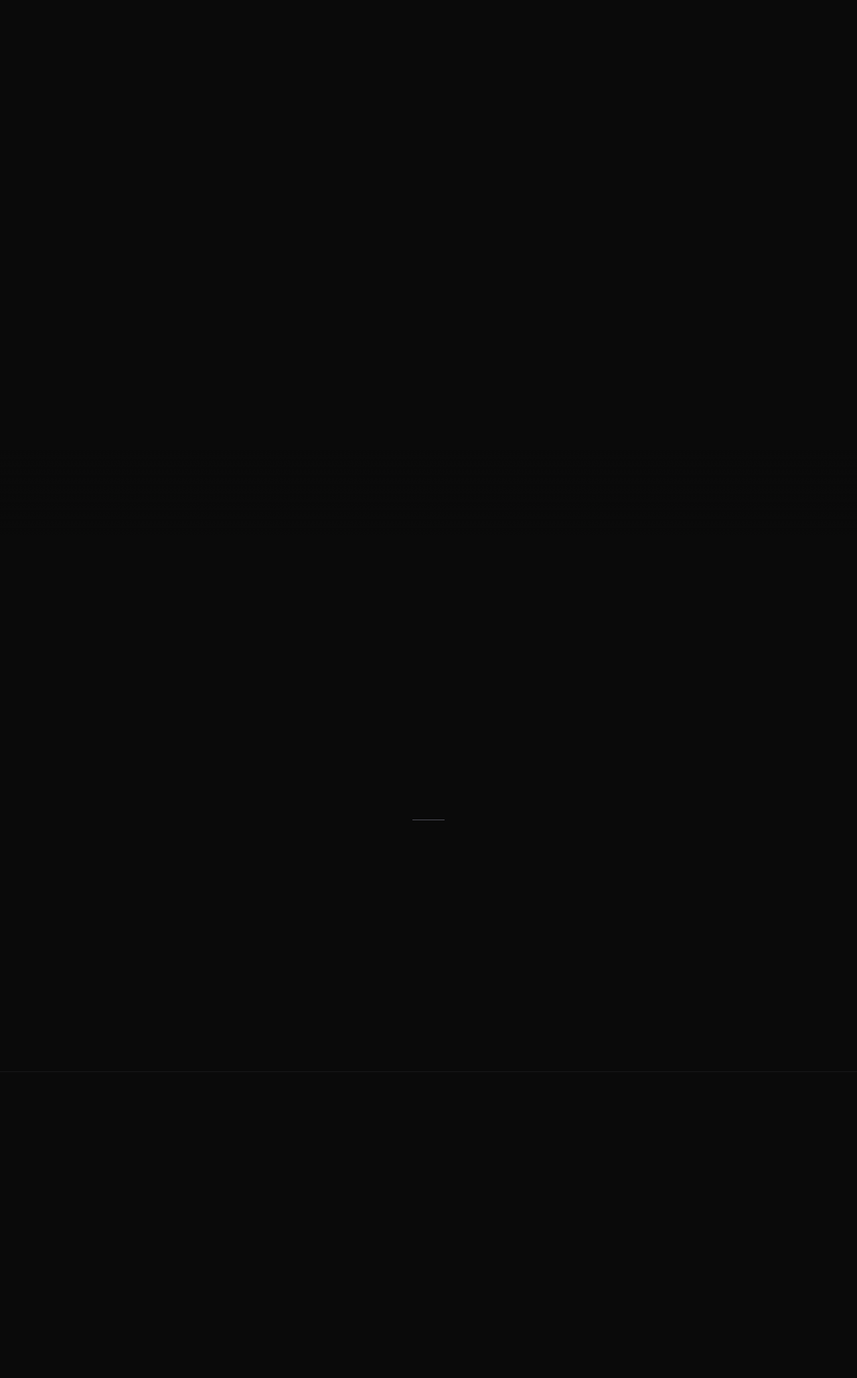
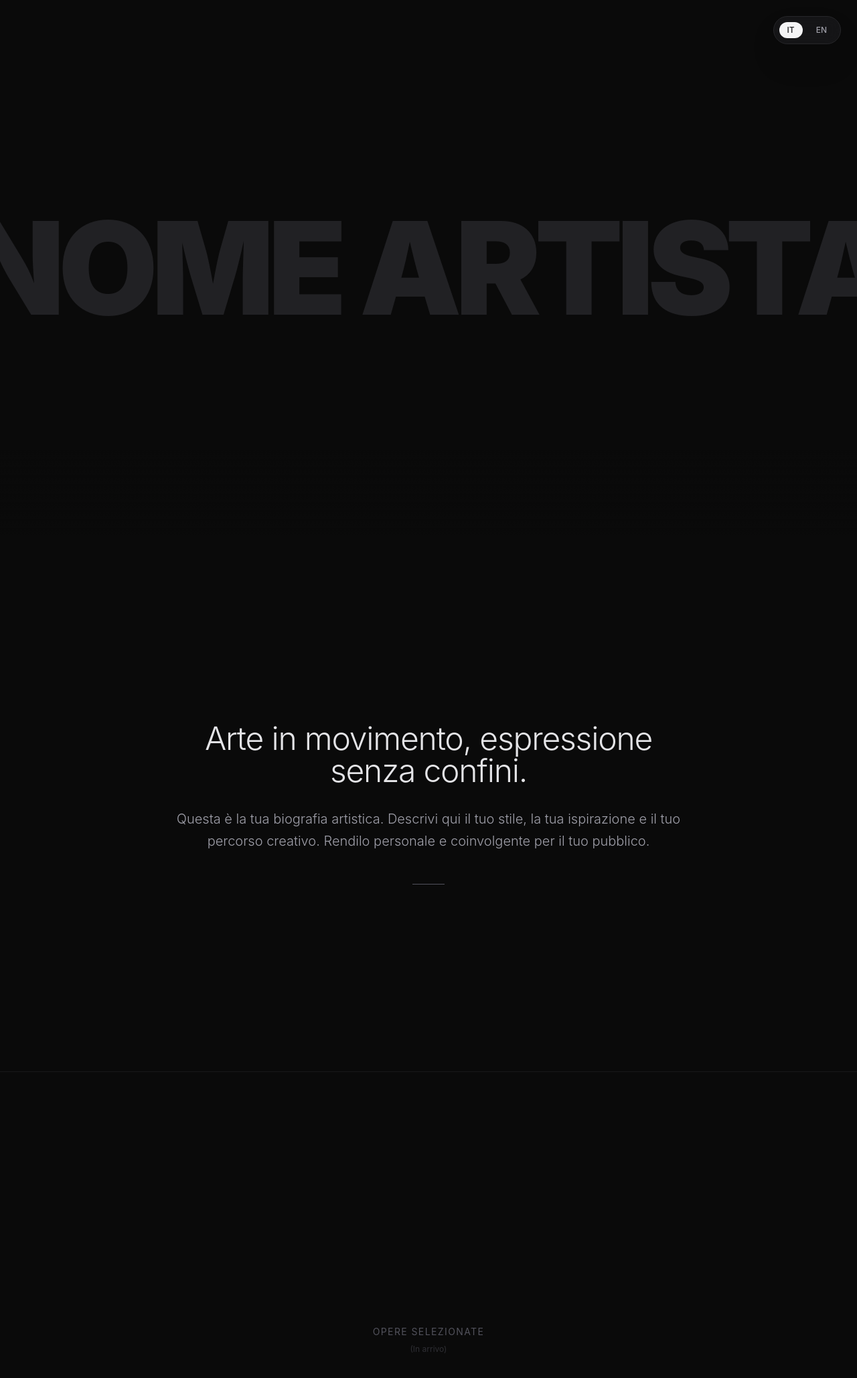
Before and after one commit to Francesco-Miranda/ArtFolio, a Vue app: page / in a window 1280 px wide. Shown: the top 2058 px of the page at 67% size. Built offline with nearby package versions, Linux system fonts and the light colour scheme; the HTML template or start-up script is replaced by a standard one.

Commit message:
feat: add i18n support with vue-i18n

```diff
--- a/package.json
+++ b/package.json
@@ -11,7 +11,8 @@
   "dependencies": {
     "@tailwindcss/vite": "^4.2.4",
     "tailwindcss": "^4.2.4",
-    "vue": "^3.5.32"
+    "vue": "^3.5.32",
+    "vue-i18n": "^11.4.0"
   },
   "devDependencies": {
     "@types/node": "^25.6.0",
--- a/src/App.vue
+++ b/src/App.vue
@@ -1,17 +1,22 @@
 <script setup lang="ts">
 import HeroSection from '@/components/HeroSection.vue'
 import AboutSection from '@/components/AboutSection.vue'
+import LanguageSwitcher from '@/components/debug/LanguageSwitcher.vue'
 </script>
 
 <template>
   <main class="min-h-screen bg-[#0a0a0a] font-sans selection:bg-zinc-700 selection:text-white">
+    <!-- Debug UI -->
+    <LanguageSwitcher />
+
     <HeroSection />
     <AboutSection />
 
     <!-- Works section -->
     <section class="w-full min-h-screen bg-[#0a0a0a] flex items-center justify-center border-t border-zinc-800/50">
-      <div class="text-center text-zinc-600">
-        <!-- Works -->
+      <div class="text-center text-zinc-600" v-reveal>
+        <p class="uppercase tracking-widest text-sm">{{ $t('works.title') }}</p>
+        <p class="text-xs mt-2 opacity-50">{{ $t('works.status') }}</p>
       </div>
     </section>
   </main>
--- a/src/components/AboutSection.vue
+++ b/src/components/AboutSection.vue
@@ -8,12 +8,11 @@ const { vReveal } = useScrollReveal()
   <section
     class="w-full min-h-screen bg-[#0a0a0a] text-zinc-200 py-32 px-6 flex flex-col items-center justify-center relative z-20">
     <div class="max-w-3xl mx-auto text-center">
-      <h2 class="text-3xl md:text-5xl font-light mb-8 tracking-tight" v-reveal>
-        <!-- Heading text -->
+      <h2 class="text-3xl md:text-5xl font-light mb-8 tracking-tight" v-reveal v-html="$t('about.heading')">
       </h2>
 
       <p class="text-lg md:text-xl text-zinc-400 leading-relaxed font-light mb-12" v-reveal>
-        <!-- Description text -->
+        {{ $t('about.description') }}
       </p>
 
       <!-- Separator -->
--- a/src/components/HeroSection.vue
+++ b/src/components/HeroSection.vue
@@ -7,9 +7,9 @@ const { vReveal } = useScrollReveal()
 <template>
   <section class="relative w-full h-screen overflow-hidden bg-[#0a0a0a] flex items-center justify-center">
 
-    <!-- Artist name behind the image -->
     <div class="absolute inset-0 flex items-center justify-center z-0 select-none overflow-hidden" v-reveal>
       <h1 class="text-[15vw] font-black tracking-tighter text-zinc-800/80 whitespace-nowrap uppercase">
+        {{ $t('hero.name') }}
       </h1>
     </div>
 
--- /dev/null
+++ b/src/components/debug/LanguageSwitcher.vue
@@ -0,0 +1,32 @@
+<script setup lang="ts">
+import { useI18n } from 'vue-i18n'
+
+const { locale } = useI18n()
+
+const toggleLanguage = (lang: string) => {
+  locale.value = lang
+}
+</script>
+
+<template>
+  <div class="fixed top-6 right-6 z-[9999] flex gap-2 p-2 bg-zinc-900/80 border border-zinc-800 rounded-full backdrop-blur-md shadow-2xl">
+    <button
+      @click="toggleLanguage('it')"
+      :class="[
+        'px-3 py-1 rounded-full text-xs font-medium transition-all duration-300',
+        locale === 'it' ? 'bg-zinc-100 text-zinc-900' : 'text-zinc-400 hover:text-zinc-200'
+      ]"
+    >
+      IT
+    </button>
+    <button
+      @click="toggleLanguage('en')"
+      :class="[
+        'px-3 py-1 rounded-full text-xs font-medium transition-all duration-300',
+        locale === 'en' ? 'bg-zinc-100 text-zinc-900' : 'text-zinc-400 hover:text-zinc-200'
+      ]"
+    >
+      EN
+    </button>
+  </div>
+</template>
--- /dev/null
+++ b/src/i18n.ts
@@ -0,0 +1,15 @@
+import { createI18n } from 'vue-i18n'
+import it from './locales/it.json'
+import en from './locales/en.json'
+
+const i18n = createI18n({
+  legacy: false,
+  locale: 'it', // Default
+  fallbackLocale: 'en',
+  messages: {
+    it,
+    en
+  }
+})
+
+export default i18n
--- /dev/null
+++ b/src/locales/en.json
@@ -0,0 +1,13 @@
+{
+  "hero": {
+    "name": "Artist Name"
+  },
+  "about": {
+    "heading": "Art in motion, expression without boundaries.",
+    "description": "This is your artistic biography. Describe your style, your inspiration, and your creative journey here. Make it personal and engaging for your audience."
+  },
+  "works": {
+    "title": "Selected Works",
+    "status": "(Coming Soon)"
+  }
+}
--- /dev/null
+++ b/src/locales/it.json
@@ -0,0 +1,13 @@
+{
+  "hero": {
+    "name": "Nome Artista"
+  },
+  "about": {
+    "heading": "Arte in movimento, espressione senza confini.",
+    "description": "Questa è la tua biografia artistica. Descrivi qui il tuo stile, la tua ispirazione e il tuo percorso creativo. Rendilo personale e coinvolgente per il tuo pubblico."
+  },
+  "works": {
+    "title": "Opere Selezionate",
+    "status": "(In arrivo)"
+  }
+}
--- a/src/main.ts
+++ b/src/main.ts
@@ -1,5 +1,6 @@
 import { createApp } from 'vue'
 import App from './App.vue'
+import i18n from './i18n'
 import './style.css'
 
-createApp(App).mount('#app')
+createApp(App).use(i18n).mount('#app')
```
Also changed, not shown: 1 other file (tests, documents, lock files or other folders).
